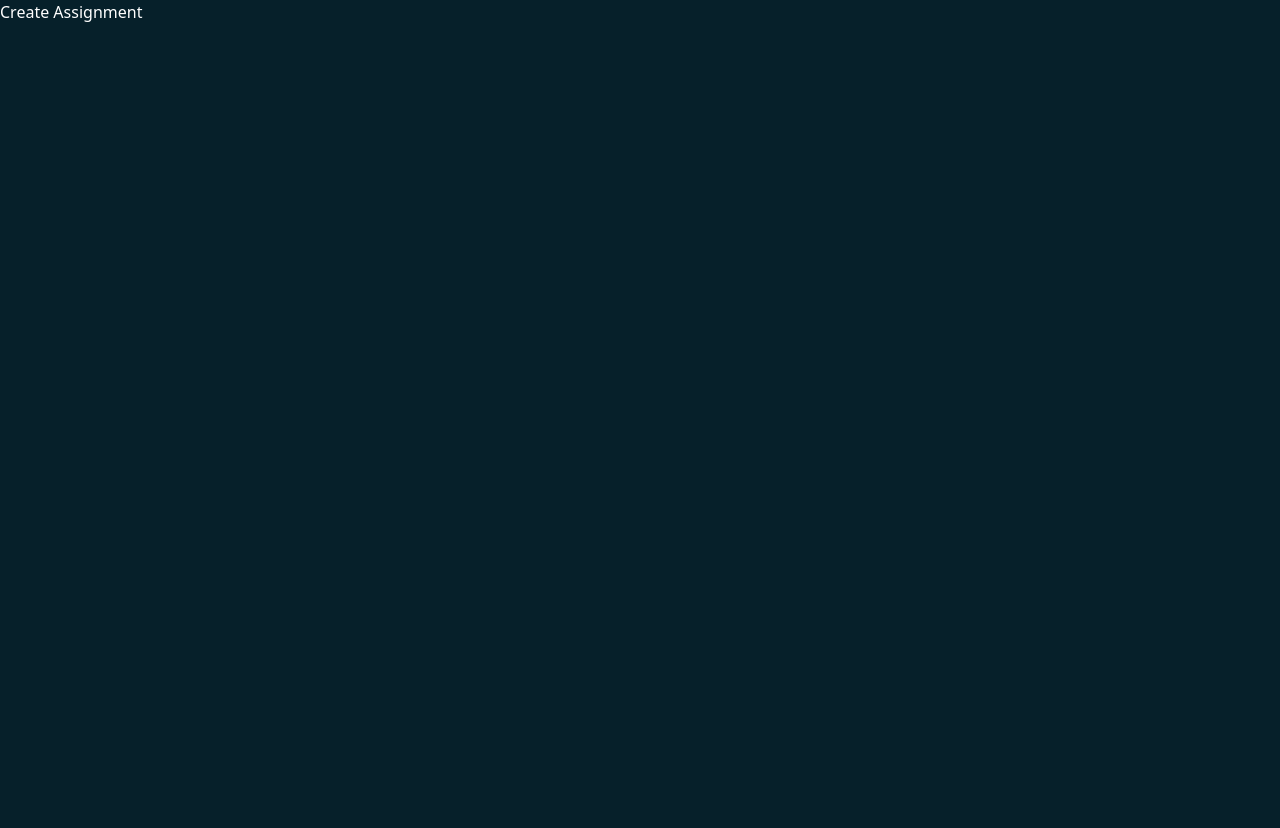
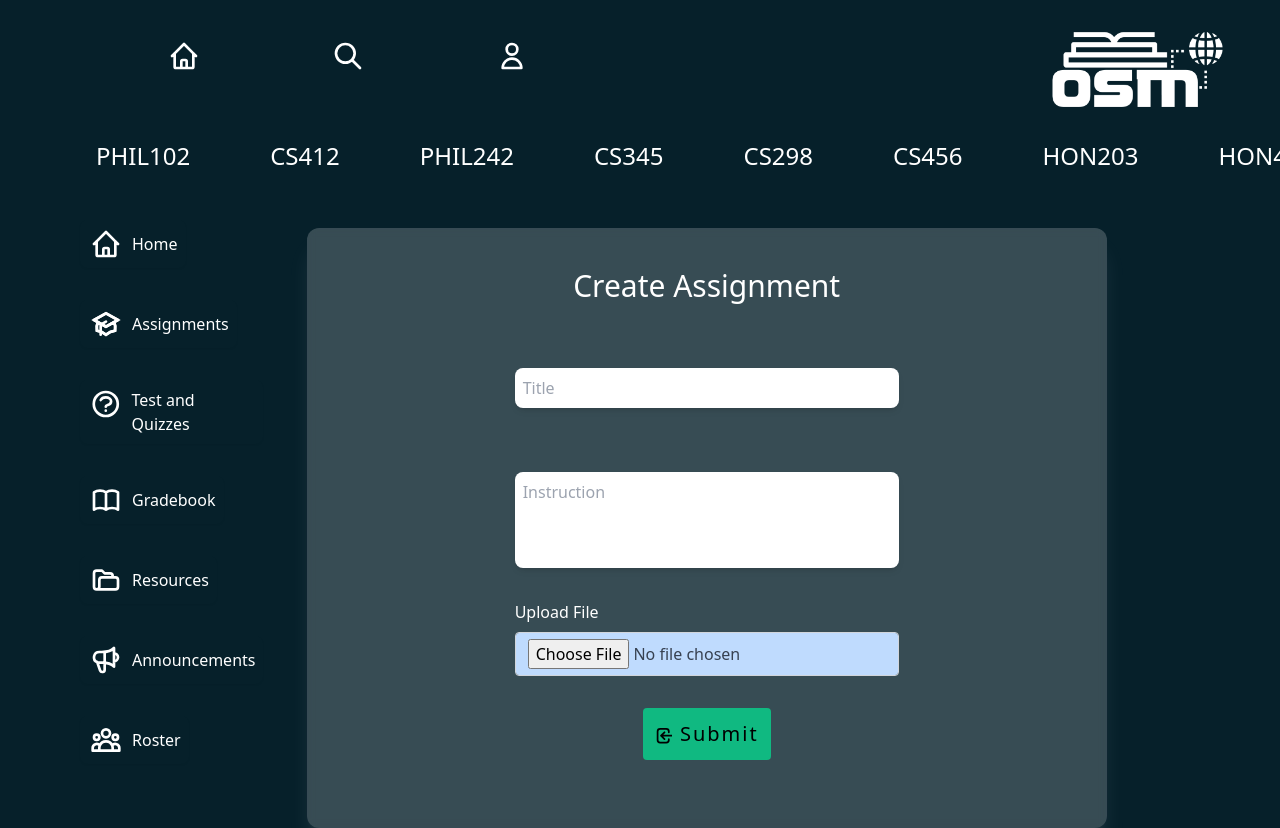
Before and after one commit to sagarsubedi/OSM, a Next.js app in the folder client/: page /courses/1/create/createAssignment in a window 1280 px wide. Before the commit the page ends 800 px from the top, so only its background shows below. Built offline with nearby package versions, Linux system fonts and the light colour scheme.

Commit message:
assignment, resources, and announcements forms created

```diff
--- /dev/null
+++ b/client/components/Create/CreateAssignment.js
@@ -0,0 +1,42 @@
+import Layout from '@components/Layout/Layout';
+
+function createAssignment() {
+    return (
+        <Layout>
+            <div className="flex justify-center items-center relative">
+                <div className="flex flex-col items-center bg-white/20 backdrop-blur-sm h-[600px] w-[800px] rounded-xl shadow-xl backdrop-filter overflow-hidden shadow-purple-100/10">
+
+                    <div className="text-center text-3xl mt-10">Create Assignment</div>
+                    <form>
+
+                        <div className="flex flex-col">
+                            <textarea type="text" name="" id="" className="mt-16 p-2 rounded-lg backdrop-blur-md shadow-md text-black h-10 w-96" placeholder='Title' style={{resize:"none"}} required></textarea>
+                        </div>
+
+                        <div className="flex flex-col">
+                            <textarea type="text" name="" id="" className="mt-16 mb-8 p-2 rounded-lg backdrop-blur-md shadow-md text-black h-24 w-96" placeholder='Instruction' style={{resize:"none"}}></textarea>
+                        </div>
+
+                        {/* upload button */}
+                        <div class="flex justify-center">
+                            <div class="mb-3 w-96">
+                                <label for="formFile" class="form-label inline-block mb-2 text-white">Upload File</label>
+                                <input class="form-control block w-full px-3 py-1.5 text-base font-normal text-gray-700 bg-blue-200 bg-clip-padding border border-solid border-gray-300 rounded transition ease-in-out m-0 focus:text-gray-700 focus:bg-white focus:border-blue-600 focus:outline-none" type="file" id="formFile" />
+                            </div>
+                        </div>
+
+                        <div className="flex items-center justify-center mt-5">
+                            <button className="rounded p-3 tracking-widest text-black text-xl hover:scale-110 transition-all ease-in-out w-32 flex gap-x-2 justify-center items-center bg-emerald-500" >
+                                <svg xmlns="http://www.w3.org/2000/svg" className="h-6 w-6" fill="none" viewBox="0 0 20 20" stroke="currentColor"> <path strokeLinecap="round" strokeLinejoin="round" strokeWidth={2} d="M11 16l-4-4m0 0l4-4m-4 4h14m-5 4v1a3 3 0 01-3 3H6a3 3 0 01-3-3V7a3 3 0 013-3h7a3 3 0 013 3v1" /></svg>
+                                Submit
+                            </button>
+                        </div>
+
+                    </form>
+                </div>
+            </div>
+        </Layout>
+    )
+}
+
+export default createAssignment;
--- /dev/null
+++ b/client/components/Create/CreateResource.js
@@ -0,0 +1,42 @@
+import Layout from '@components/Layout/Layout';
+
+function createResource() {
+    return (
+        <Layout>
+            <div className="flex justify-center items-center relative">
+                <div className="flex flex-col items-center bg-white/20 backdrop-blur-sm h-[600px] w-[800px] rounded-xl shadow-xl backdrop-filter overflow-hidden shadow-purple-100/10">
+
+                    <div className="text-center text-3xl mt-10">Create Resource</div>
+                    <form>
+
+                        <div className="flex flex-col">
+                            <textarea type="text" name="" id="" className="mt-16 p-2 rounded-lg backdrop-blur-md shadow-md text-black h-10 w-96" placeholder='Title' style={{resize:"none"}}></textarea>
+                        </div>
+
+                        <div className="flex flex-col">
+                            <textarea type="text" name="" id="" className="mt-16 mb-8 p-2 rounded-lg backdrop-blur-md shadow-md text-black h-20 w-96" placeholder='Description' style={{resize:"none"}}></textarea>
+                        </div>
+
+                        {/* upload button */}
+                        <div class="flex justify-center">
+                            <div class="mb-3 w-96">
+                                <label for="formFile" class="form-label inline-block mb-2 text-white">Upload File</label>
+                                <input class="form-control block w-full px-3 py-1.5 text-base font-normal text-gray-700 bg-blue-200 bg-clip-padding border border-solid border-gray-300 rounded transition ease-in-out m-0 focus:text-gray-700 focus:bg-white focus:border-blue-600 focus:outline-none" type="file" id="formFile" />
+                            </div>
+                        </div>
+
+                        <div className="flex items-center justify-center mt-5">
+                            <button className="rounded p-3 tracking-widest text-black text-xl hover:scale-110 transition-all ease-in-out w-32 flex gap-x-2 justify-center items-center bg-emerald-500" >
+                                <svg xmlns="http://www.w3.org/2000/svg" className="h-6 w-6" fill="none" viewBox="0 0 20 20" stroke="currentColor"> <path strokeLinecap="round" strokeLinejoin="round" strokeWidth={2} d="M11 16l-4-4m0 0l4-4m-4 4h14m-5 4v1a3 3 0 01-3 3H6a3 3 0 01-3-3V7a3 3 0 013-3h7a3 3 0 013 3v1" /></svg>
+                                Submit
+                            </button>
+                        </div>
+
+                    </form>
+                </div>
+            </div>
+        </Layout>
+    )
+}
+
+export default createResource;
--- a/client/components/Create/createAnnouncement.js
+++ b/client/components/Create/createAnnouncement.js
@@ -1,11 +1,28 @@
-import Image from 'next/image';
-import announcementVector from '@public/img/announcement.svg';
+import Layout from '@components/Layout/Layout';
 
 function createAnnouncement() {
     return (
-        <div className="flex items-center justify-center">
+        <Layout>
+            <div className="flex justify-center items-center relative">
+                <div className="flex flex-col items-center bg-white/20 backdrop-blur-sm h-[600px] w-[800px] rounded-xl shadow-xl backdrop-filter overflow-hidden shadow-purple-100/10">
 
-        </div>
+                    <div className="text-center text-3xl mt-10">Create Announcement</div>
+                    <form>
+                        <div className="flex flex-col">
+                            <textarea type="text" name="" id="" className="mt-16 mb-8 p-2 rounded-lg backdrop-blur-md shadow-md text-black h-10 w-96" placeholder='Subject' style={{resize:"none"}}></textarea>
+
+                            <textarea type="text" name="" id="" className="mb-8 p-2 rounded-lg backdrop-blur-md shadow-md text-black h-52 w-96" placeholder='Message' style={{resize:"none"}}></textarea>
+                        </div>
+                        <div className="flex items-center justify-center">
+                            <button className="rounded p-3 tracking-widest text-black text-xl hover:scale-110 transition-all ease-in-out w-32 flex gap-x-2 justify-center items-center bg-emerald-500" >
+                                <svg xmlns="http://www.w3.org/2000/svg" className="h-6 w-6" fill="none" viewBox="0 0 20 20" stroke="currentColor"> <path strokeLinecap="round" strokeLinejoin="round" strokeWidth={2} d="M11 16l-4-4m0 0l4-4m-4 4h14m-5 4v1a3 3 0 01-3 3H6a3 3 0 01-3-3V7a3 3 0 013-3h7a3 3 0 013 3v1" /></svg>
+                                Submit
+                            </button>
+                        </div>
+                    </form>
+                </div>
+            </div>
+        </Layout>
     )
 }
 
--- a/client/components/Layout/Layout.js
+++ b/client/components/Layout/Layout.js
@@ -34,7 +34,7 @@ export default function Layout({children}) {
 
 
                 {/* Render components here based on what option is cliked on Sidebar */}
-                <div className="col-span-5 mt-10">{children}</div>
+                <div className="col-span-5 mt-10 mr-20">{children}</div>
 
             </div>
         </div>
--- a/client/pages/courses/[courseId]/create/createAnnouncement.js
+++ b/client/pages/courses/[courseId]/create/createAnnouncement.js
@@ -1,4 +1,4 @@
-import CreateAnnouncement from "@components/Create/createAnnouncement";
+import CreateAnnouncement from "@components/Create/CreateAnnouncement";
 
 function createAnnouncement() {
     return (
--- a/client/pages/courses/[courseId]/create/createAssignment.js
+++ b/client/pages/courses/[courseId]/create/createAssignment.js
@@ -1,7 +1,9 @@
+import CreateAssignment from "@components/Create/CreateAssignment";
+
 function createAssignment() {
     return (
         <div>
-            <h1>Create Assignment</h1>
+            <CreateAssignment />
         </div>
     )
 }
--- a/client/pages/courses/[courseId]/create/createResource.js
+++ b/client/pages/courses/[courseId]/create/createResource.js
@@ -1,7 +1,9 @@
+import CreateResource from "@components/Create/CreateResource";
+
 function createResource() {
     return (
         <div>
-            <h1>Create Resource</h1>
+            <CreateResource />
         </div>
     )
 }
```
